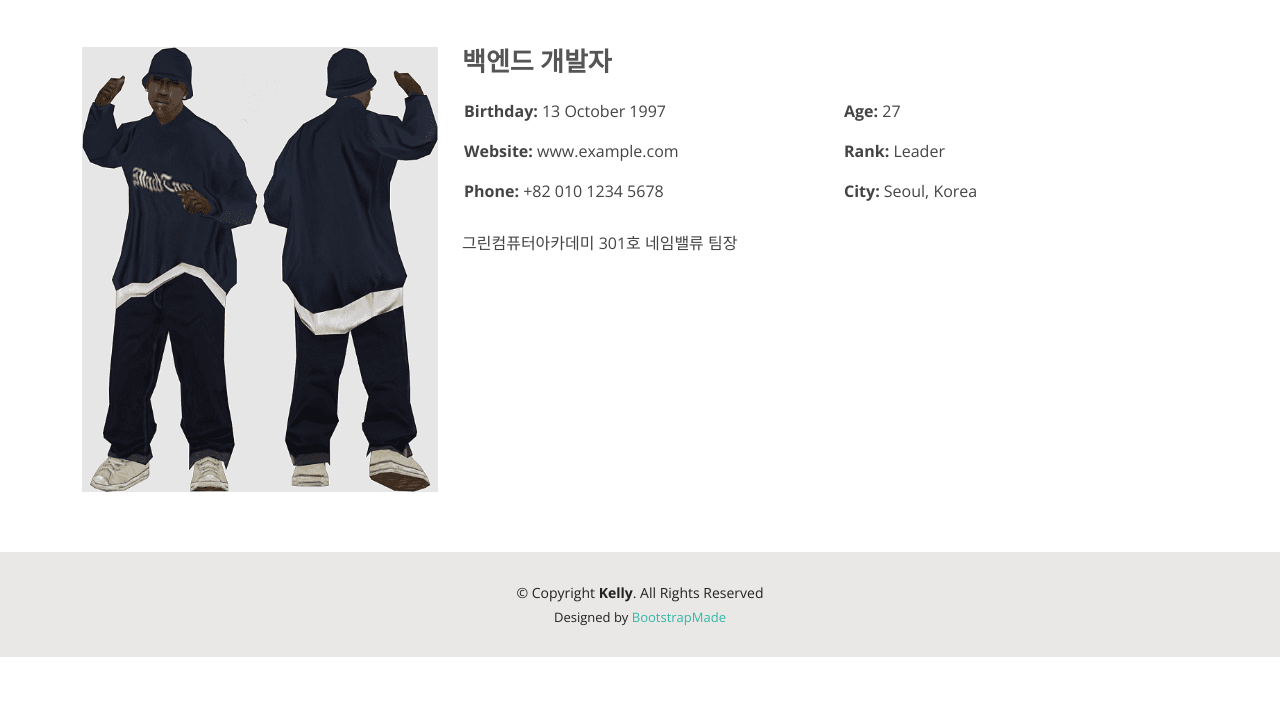
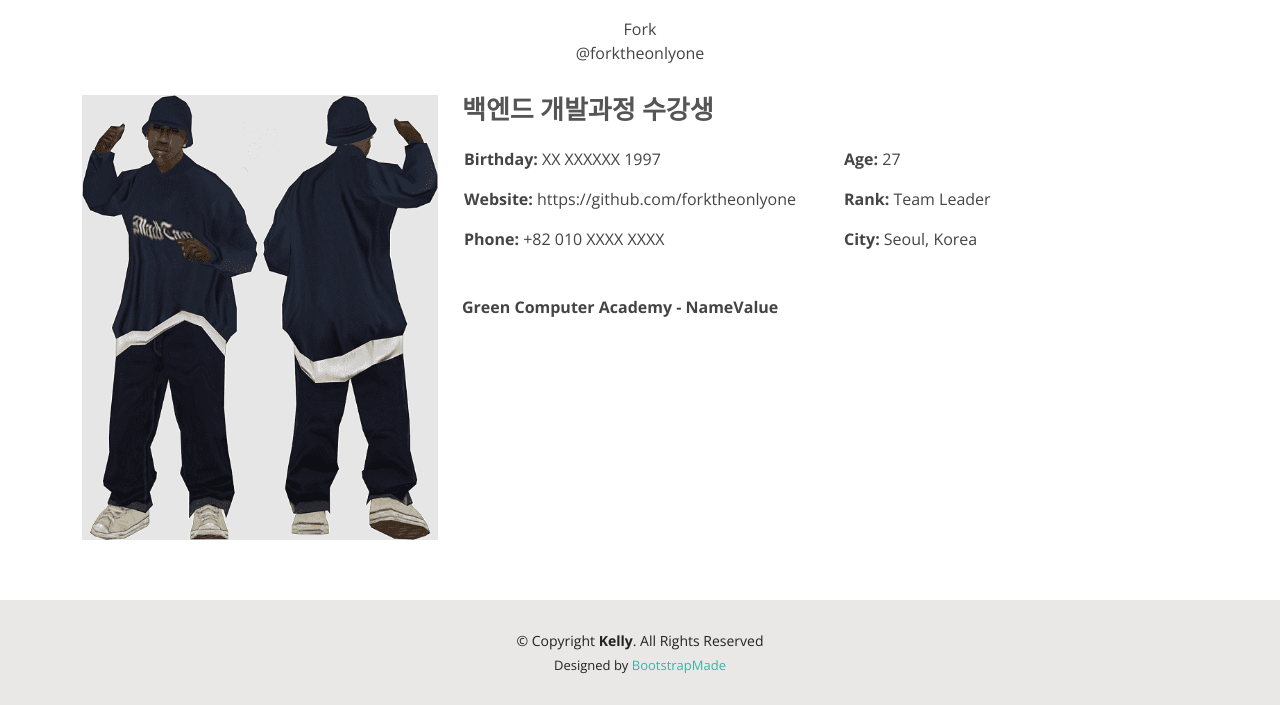
Before and after one commit to forktheonlyone/namevalue_web, a plain HTML site: page templates/songhanol.html in a window 1280 px wide. Shown: the part 171-876 px from the top of the page. Before the commit the page ends 828 px from the top, so only its background shows below. Drawn offline with nearby package versions, Linux system fonts and the light colour scheme.

Commit message:
Final Finish

```diff
--- a/templates/songhanol.html
+++ b/templates/songhanol.html
@@ -73,7 +73,9 @@
 
         <div class="section-title">
           <h2>송한올</h2>
-          <p></p>
+          <p>Fork</p>
+          <p>@forktheonlyone</p>
+
         </div>
 
         <div class="row">
@@ -81,29 +83,30 @@
             <img src="../assets/img/about.jpg" class="img-fluid" alt="">
           </div>
           <div class="col-lg-8 pt-4 pt-lg-0 content">
-            <h3>백엔드 개발자</h3>
+            <h3>백엔드 개발과정 수강생</h3>
             <p class="fst-italic">
 
             </p>
             <div class="row">
               <div class="col-lg-6">
                 <ul>
-                  <li><i class="bi bi-rounded-right"></i> <strong>Birthday:</strong> 13 October 1997</li>
-                  <li><i class="bi bi-rounded-right"></i> <strong>Website:</strong> www.example.com</li>
-                  <li><i class="bi bi-rounded-right"></i> <strong>Phone:</strong> +82 010 1234 5678</li>
+                  <li><i class="bi bi-rounded-right"></i> <strong>Birthday:</strong> XX XXXXXX 1997</li>
+                  <li><i class="bi bi-rounded-right"></i> <strong>Website:</strong> https://github.com/forktheonlyone</li>
+                  <li><i class="bi bi-rounded-right"></i> <strong>Phone:</strong> +82 010 XXXX XXXX</li>
                 </ul>
               </div>
               <div class="col-lg-6">
                 <ul>
                   <li><i class="bi bi-rounded-right"></i> <strong>Age:</strong> 27</li>
-                  <li><i class="bi bi-rounded-right"></i> <strong>Rank:</strong> Leader</li>
+                  <li><i class="bi bi-rounded-right"></i> <strong>Rank:</strong> Team Leader</li>
                   <li><i class="bi bi-rounded-right"></i> <strong>City:</strong> Seoul, Korea</li>
                 </ul>
               </div>
             </div>
             <p>
-              그린컴퓨터아카데미 301호 네임밸류 팀장
+
             </p>
+            <i class="bi bi-rounded-right"></i> <strong>Green Computer Academy - NameValue</strong> </li>
           </div>
         </div>
 
```
Also changed, not shown: templates/Hong.html (+1 -1 lines), templates/bjh.html (+8 -6 lines), templates/psj.html (+3 -2 lines).
